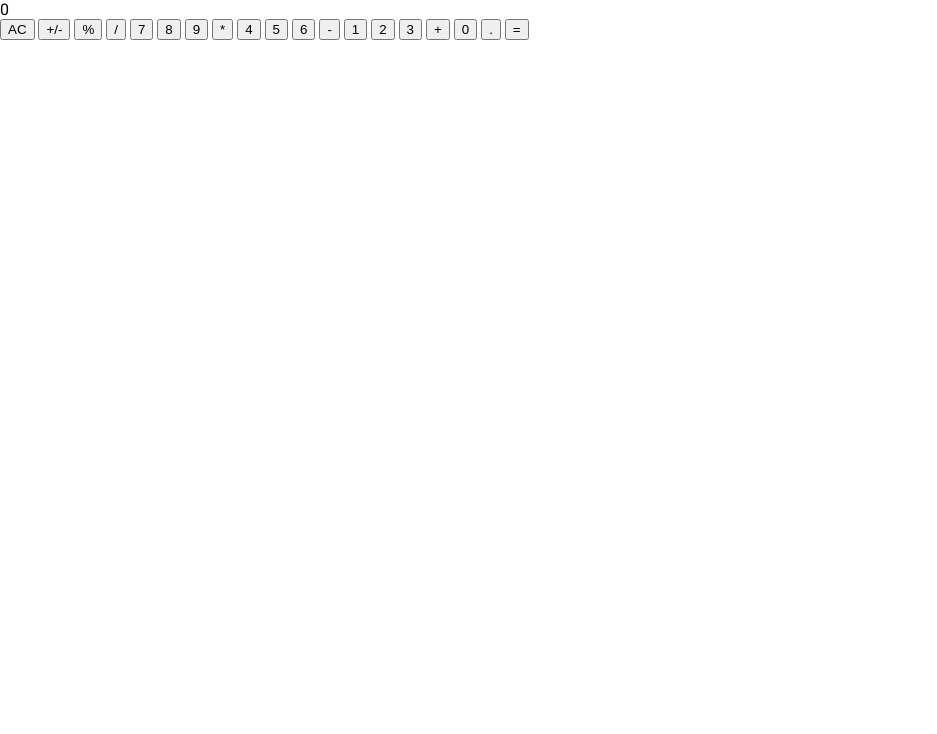
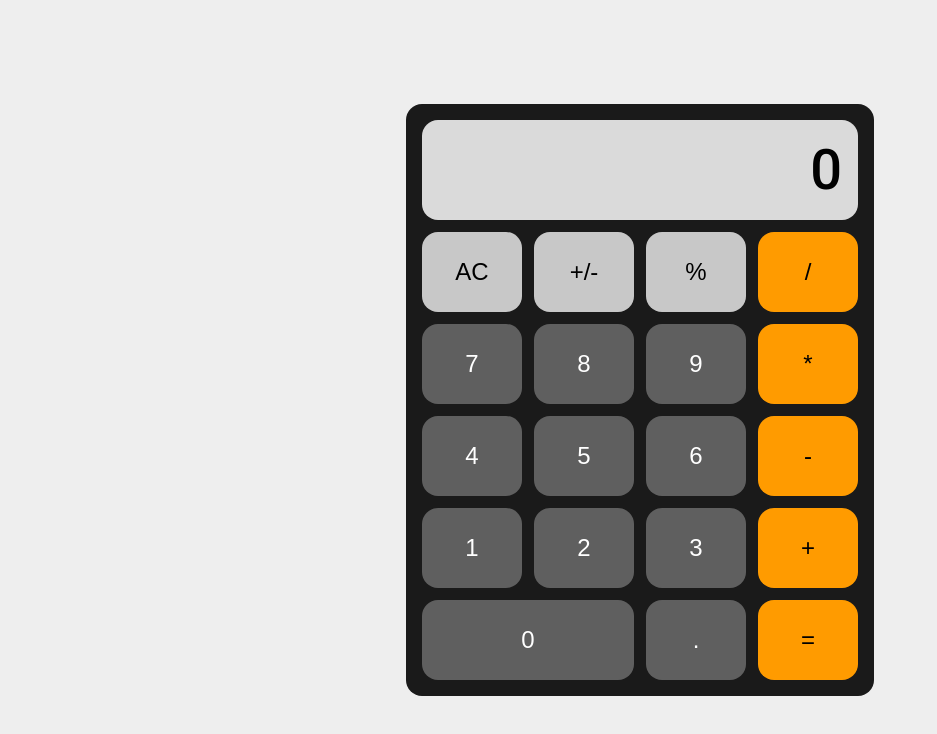
Before and after one commit to tristanbaldeo/calculator, a plain HTML site: page index.html in a window 1280 px wide. Shown: the whole page, without its empty margins (0-937 px from the left). Drawn offline with Linux system fonts and the light colour scheme.

Commit message:
created css design for calculator

```diff
--- a/index.html
+++ b/index.html
@@ -4,7 +4,7 @@
         <title>Calculator</title>
         <link href="style.css" rel="stylesheet" type="text/css"/>
         <meta charset="UTF-8">
-        <meta name="viewport" content="width=device-width, initial-scale=1.0">
+        <meta name="viewport" content="width=device-width, initial-scale=0.75">
         <link rel="preconnect" href="https://fonts.googleapis.com">
         <link rel="preconnect" href="https://fonts.gstatic.com" crossorigin>
         <link href="https://fonts.googleapis.com/css2?family=Roboto:ital,wght@0,100;0,300;0,400;0,500;0,700;0,900;1,100;1,300;1,400;1,500;1,700;1,900&display=swap" rel="stylesheet">
--- a/style.css
+++ b/style.css
@@ -8,3 +8,68 @@ body {
     font-family: 'Roboto', sans-serif;
     height: 100vh;
 }
+
+#main {
+    display: flex;
+    height: 100vh;
+    background-color: #eeeeee;
+    justify-content: center;
+    align-items: center;
+}
+
+#calc {
+    display: grid;
+    grid-template-columns: repeat(4, 100px);
+    grid-template-rows: minmax(100px, auto) repeat(5, 80px);
+    gap: 12px;
+    padding: 16px;
+    background-color: rgb(26, 26, 26);
+    border-radius: 16px;
+}
+
+#display {
+    grid-column: 1 / -1;
+    display: flex;
+    justify-content: flex-end;
+    align-items: center;
+    background-color: rgb(218, 218, 218);
+    padding: 16px;
+    font-size: 56px;
+    font-weight: 500;
+    border-radius: 16px;
+}
+
+button {
+    border: none;
+    border-radius: 16px;
+    font-size: 24px;
+}
+
+#zero {
+    grid-column: span 2;
+}
+
+#clear, #sign, #percent {
+    background-color: rgb(200, 200, 200);
+}
+
+#clear:active, #sign:active, #percent:active {
+    background-color: rgb(230, 230, 230);
+}
+
+.operator, #equal {
+    background-color: rgb(255, 155, 0);
+}
+
+.operator:focus, #equal:active {
+    background-color: rgb(255, 175, 50);
+}
+
+.number, #zero, #decimal {
+    background-color: rgb(95, 95, 95);
+    color: white;
+}
+
+.number:active, #zero:active, #decimal:active {
+    background-color: rgb(110, 110, 110);;
+}
```
